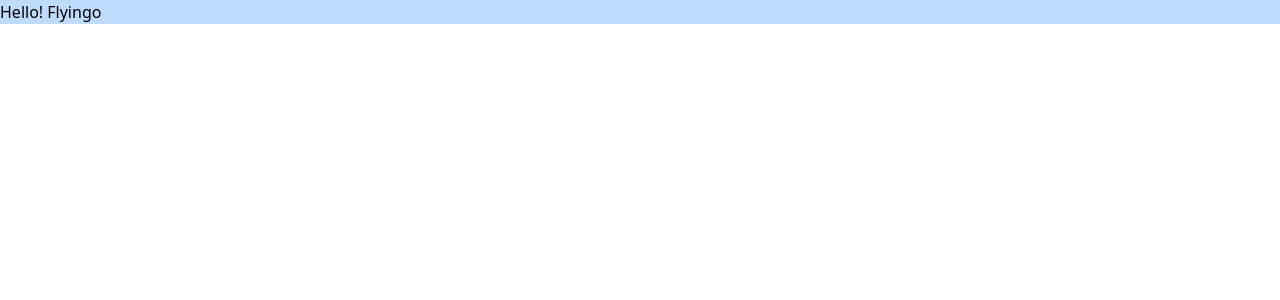
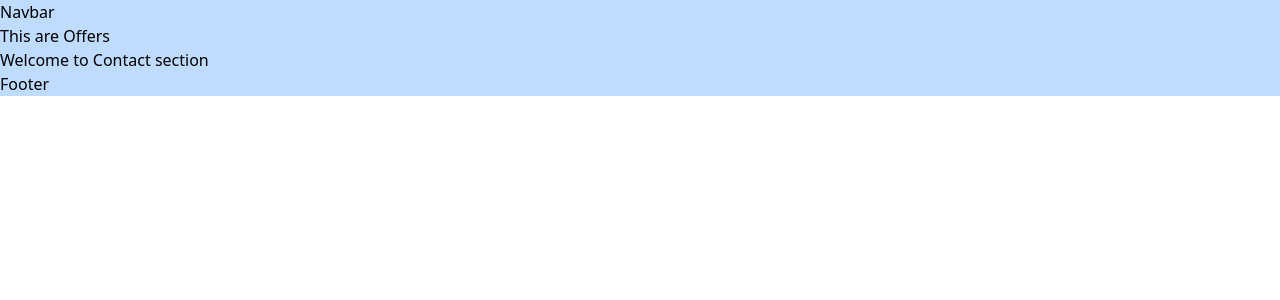
Before and after one commit to arbajbegade/flyingo-project, a React (Create React App) app in the folder flyingo-app/: page / in a window 1280 px wide. Shown: the top 300 px of the page. Built offline with nearby package versions, Linux system fonts and the light colour scheme.

Commit message:
Update App.js

```diff
--- a/flyingo-app/src/App.js
+++ b/flyingo-app/src/App.js
@@ -1,9 +1,17 @@
 import './App.css';
+import Contact from './Components/Contact/Contact';
+import Footer from './Components/Footer/Footer';
+import Navbar from './Components/Navbar/Navbar';
+import Offer from './Components/Offer/Offer';
 
 function App() {
   return (
     <div className="bg-blue-200">
-     Hello! Flyingo
+      <Navbar></Navbar>
+      <Offer></Offer>
+      <Contact></Contact>
+      <Footer></Footer>
+
     </div>
   );
 }
```
